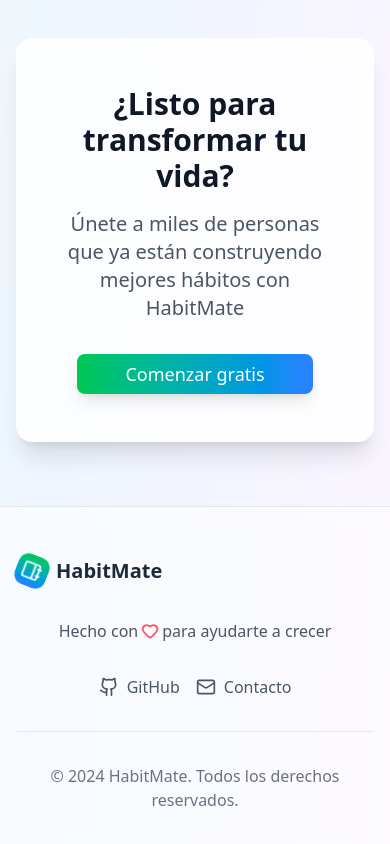
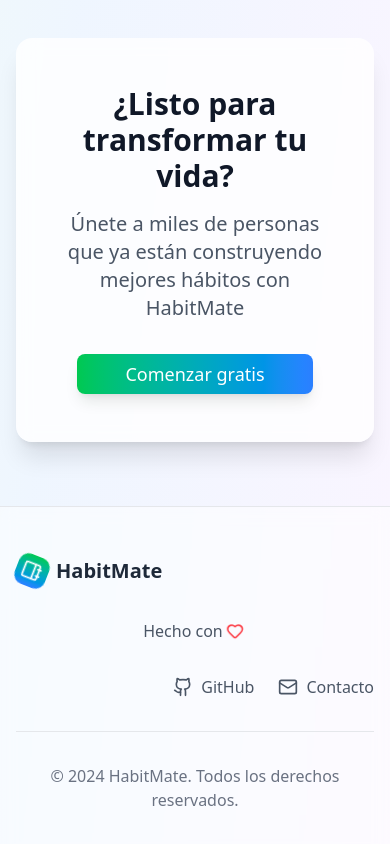
Before and after one commit to Soyabrahan/PruebaTecnica_HabitMate, a Next.js app in the folder frontend/: page / in a window 390 px wide. Shown: the part 3151-3995 px from the top of the page. Built offline with nearby package versions, Linux system fonts and the light colour scheme.

Commit message:
agregando funcionalidad al footer

```diff
--- a/frontend/app/page.tsx
+++ b/frontend/app/page.tsx
@@ -620,17 +620,18 @@
                 >
                   <Heart className="w-4 h-4 mx-1 text-red-500" />
                 </motion.span>
-                para ayudarte a crecer
               </p>
             </div>
 
-            <div className="flex justify-center md:justify-end space-x-4">
+            <div className="flex justify-end space-x-6">
               <motion.div
                 whileHover={{ scale: 1.1, y: -2 }}
                 transition={{ duration: 0.2 }}
               >
                 <Link
-                  href="#"
+                  href="https://github.com/Soyabrahan"
+                  target="_blank"
+                  rel="noopener noreferrer"
                   className="flex items-center space-x-2 text-gray-600 hover:text-green-600 transition-colors"
                 >
                   <Github className="w-5 h-5" />
@@ -642,7 +643,7 @@
                 transition={{ duration: 0.2 }}
               >
                 <Link
-                  href="#"
+                  href="mailto:abrahanramirez2410@gmail.com"
                   className="flex items-center space-x-2 text-gray-600 hover:text-green-600 transition-colors"
                 >
                   <Mail className="w-5 h-5" />
```
